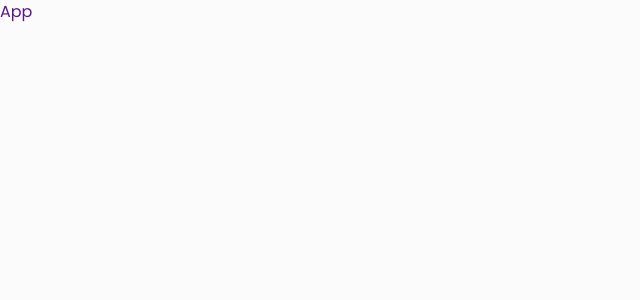
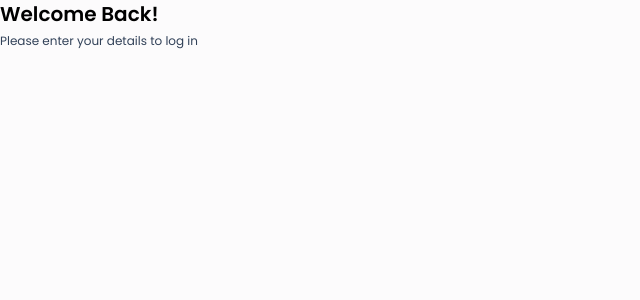
Before and after one commit to samadhirs/mern-expense-tracker, a React (Vite) app in the folder frontend/: page /login in a window 1280 px wide. Shown: the top 300 px of the page, without its empty margins (0-640 px from the left). Built offline with nearby package versions, Linux system fonts and the light colour scheme.

Commit message:
frontend: setup app.jsx and create dummy login

```diff
--- a/frontend/src/App.jsx
+++ b/frontend/src/App.jsx
@@ -1,9 +1,45 @@
 import React from 'react'
+
+import {
+  BrowserRouter as Router,
+  Routes,
+  Route,
+  Navigate,
+} from "react-router-dom";
+
+import Login from './pages/Auth/Login';
+import SignUp from './pages/Auth/SignUp';
+import Home from './pages/Dashboard/Home';
+import Income from './pages/Dashboard/Income';
+import Expences from './pages/Dashboard/Expences';
 
 const App = () => {
   return (
-    <div className='Text-3xl text-purple-900'>App</div>
+    <div>
+      <Router>
+        <Routes>
+          <Route path="/" element={<Root />} />
+          <Route path="/login" exact element={<Login />} />
+          <Route path="/signup" exact element={<SignUp />} />
+          <Route path="/dashboard" exact element={<Home />} />
+          <Route path="/income" exact element={<Income />} />
+          <Route path="/expense" exact element={<Expences />} />
+        </Routes>
+      </Router>
+    </div>
   )
 }
 
-export default App
+export default App;
+
+const Root = () => {
+  // Check if token exists in local storage
+  const isAuthenticated = !!localStorage.getItem("token");
+
+  // Redirect to dashboard if authenticated, otherwise to login
+  return isAuthenticated ? (
+    <Navigate to="/dashboard" />
+  ) : (
+    <Navigate to="/login" />
+  );
+}
--- a/frontend/src/pages/Auth/Login.jsx
+++ b/frontend/src/pages/Auth/Login.jsx
@@ -2,7 +2,16 @@ import React from 'react'
 
 const Login = () => {
   return (
-    <div>Login</div>
+    <div>
+      <div className="lg:w-[70%] h-3/4 md:h-full flex flex-col justify-center">
+        <h3 className="text-xl font-semibold text-black">
+          Welcome Back!
+        </h3>
+        <p className="text-xs text-slate-700 mt-[5px] mb-6">
+          Please enter your  details to log in
+        </p>
+      </div>
+    </div>
   )
 }
 
```
